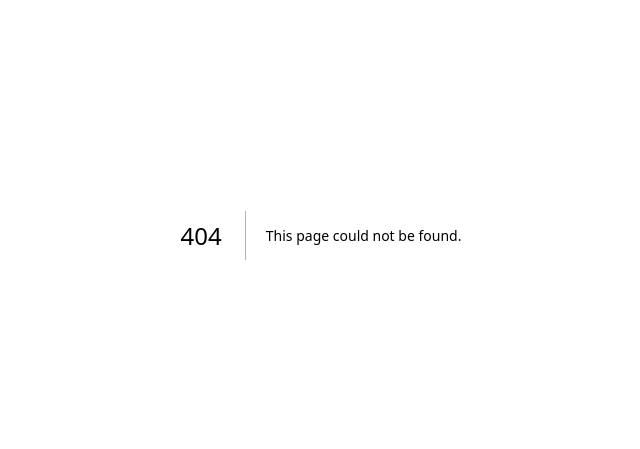
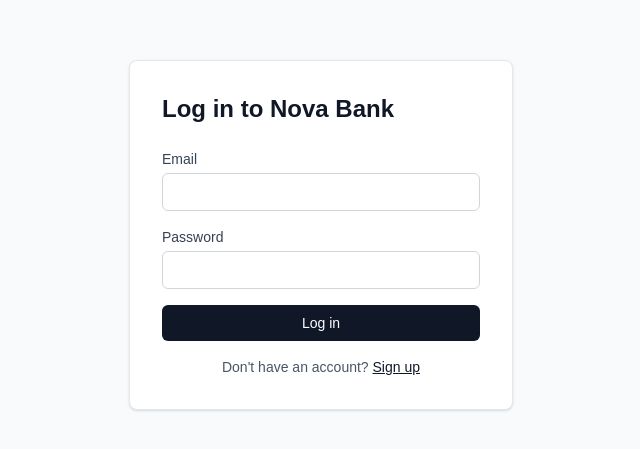
Before and after one commit to PW13052003/nova-bank, a Next.js app in the folder frontend/: page /login in a window 1280 px wide. Before the commit this address had no page. Shown: the part 165-614 px from the top of the page, without its empty margins (319-959 px from the left). Built offline with nearby package versions, Linux system fonts and the light colour scheme.

Commit message:
Add login page

```diff
--- /dev/null
+++ b/frontend/src/app/login/page.tsx
@@ -0,0 +1,80 @@
+"use client";
+
+import { useState } from "react";
+import { useRouter } from "next/navigation";
+import { apiFetch } from "@/lib/api";
+
+export default function LoginPage() {
+  const router = useRouter();
+  const [email, setEmail] = useState("");
+  const [password, setPassword] = useState("");
+  const [error, setError] = useState("");
+  const [loading, setLoading] = useState(false);
+
+  async function handleSubmit(e: React.FormEvent) {
+    e.preventDefault();
+    setError("");
+    setLoading(true);
+
+    try {
+      await apiFetch("/auth/login", {
+        method: "POST",
+        body: JSON.stringify({ email, password }),
+      });
+      router.push("/dashboard");
+    } catch (err) {
+      setError(err instanceof Error ? err.message : "Login failed");
+    } finally {
+      setLoading(false);
+    }
+  }
+
+  return (
+    <div className="flex min-h-screen items-center justify-center bg-gray-50">
+      <div className="w-full max-w-sm rounded-lg border border-gray-200 bg-white p-8 shadow-sm">
+        <h1 className="mb-6 text-2xl font-semibold text-gray-900">Log in to Nova Bank</h1>
+
+        <form onSubmit={handleSubmit} className="space-y-4">
+          <div>
+            <label className="block text-sm font-medium text-gray-700">Email</label>
+            <input
+              type="email"
+              value={email}
+              onChange={(e) => setEmail(e.target.value)}
+              required
+              className="mt-1 w-full rounded-md border border-gray-300 px-3 py-2 text-sm focus:border-gray-500 focus:outline-none"
+            />
+          </div>
+
+          <div>
+            <label className="block text-sm font-medium text-gray-700">Password</label>
+            <input
+              type="password"
+              value={password}
+              onChange={(e) => setPassword(e.target.value)}
+              required
+              className="mt-1 w-full rounded-md border border-gray-300 px-3 py-2 text-sm focus:border-gray-500 focus:outline-none"
+            />
+          </div>
+
+          {error && <p className="text-sm text-red-600">{error}</p>}
+
+          <button
+            type="submit"
+            disabled={loading}
+            className="w-full rounded-md bg-gray-900 py-2 text-sm font-medium text-white hover:bg-gray-800 disabled:opacity-50"
+          >
+            {loading ? "Logging in..." : "Log in"}
+          </button>
+        </form>
+
+        <p className="mt-4 text-center text-sm text-gray-600">
+          Don&apos;t have an account?{" "}
+          <a href="/signup" className="font-medium text-gray-900 underline">
+            Sign up
+          </a>
+        </p>
+      </div>
+    </div>
+  );
+}
```
